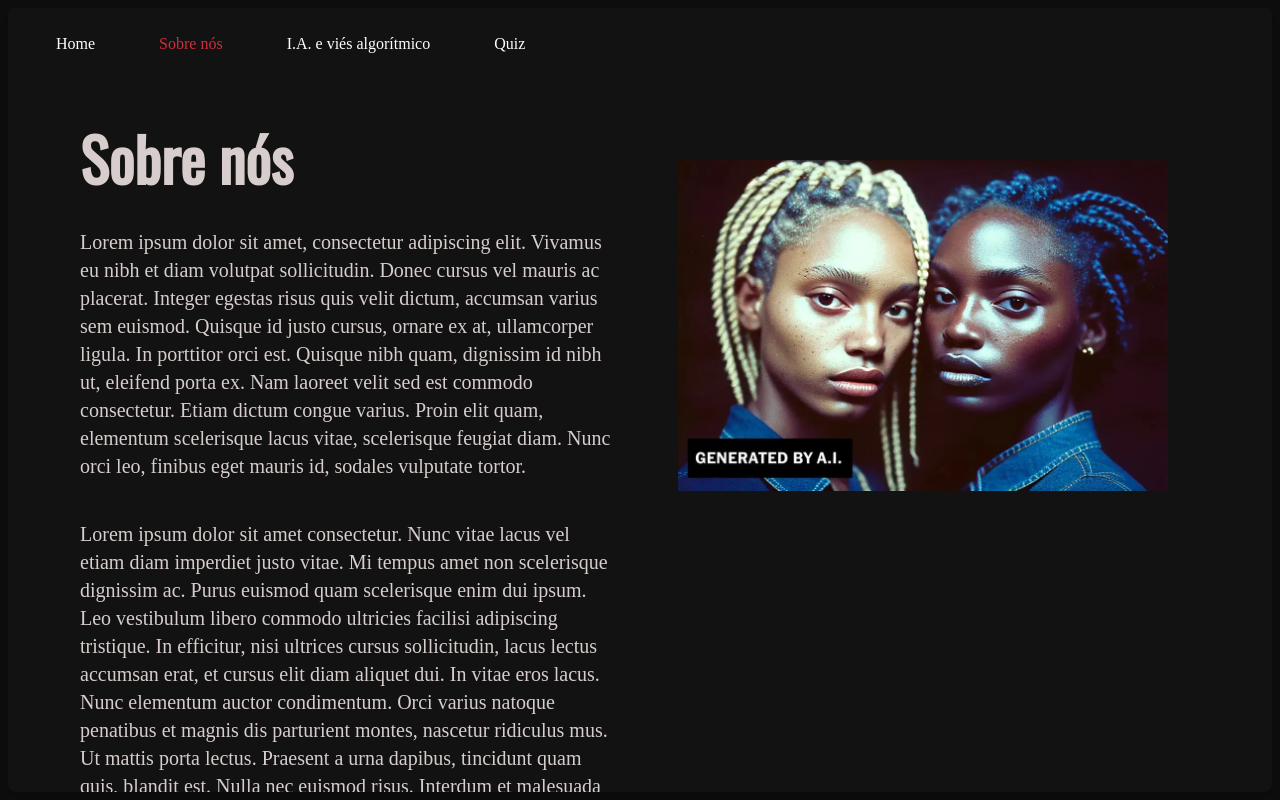
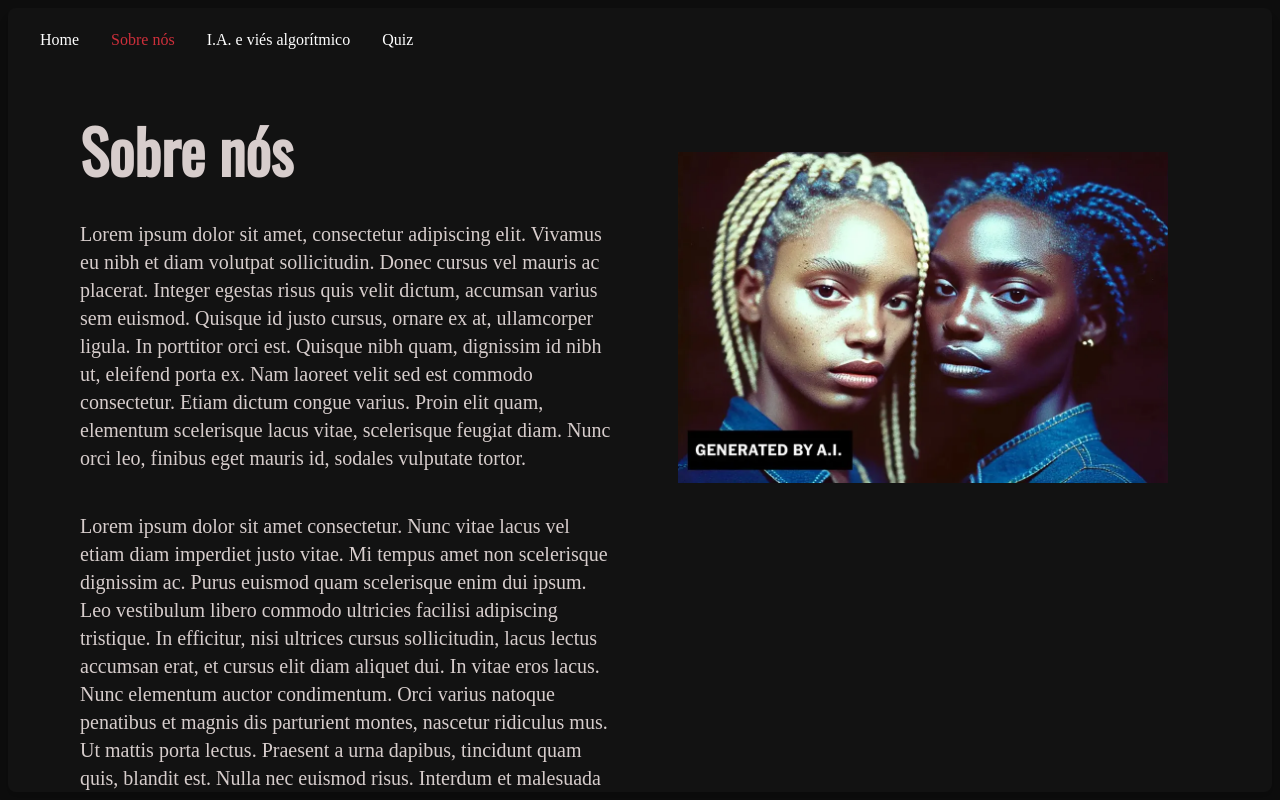
Before and after one commit to Anemaygi/Quiz-ArteOuIA, a React (Vite) app: page /about in a window 1280 px wide. Built offline with nearby package versions, Linux system fonts and the light colour scheme; a web font is replaced by a local one.

Commit message:
style: change navbar style

```diff
--- a/index.html
+++ b/index.html
@@ -2,7 +2,7 @@
 <html lang="en">
   <head>
     <meta charset="UTF-8" />
-    <link rel="icon" type="image" href="src/assets/fav.png" />
+    <link rel="icon" type="image" href="assets/fav.png" />
     <meta name="viewport" content="width=device-width, initial-scale=1.0" />
     <title>Como a tecnologia perpetua racismo e outros preconceitos?</title>
   </head>
--- a/src/components/navbar.tsx
+++ b/src/components/navbar.tsx
@@ -11,11 +11,11 @@ const sidebarItems = [
 const Navbar: React.FC = () => {
 
   return (
-  <div className="font-ZenMaru text-base my-2 flex justify-center lg:justify-start">
+  <div className="font-ZenMaru text-base my-1 flex justify-center lg:justify-start">
     {sidebarItems.map((item,index) => (
           <a
           key={index}
-          className={`px-8  ${item.href === window.location.pathname ? 'text-persianRed ' : 'hover:text-wine transition-all text-white'}`}
+          className={`px-4  ${item.href === window.location.pathname ? 'text-persianRed ' : 'hover:text-wine transition-all text-white'}`}
           href={item.href}>
             {item.title}
           </a>
```
